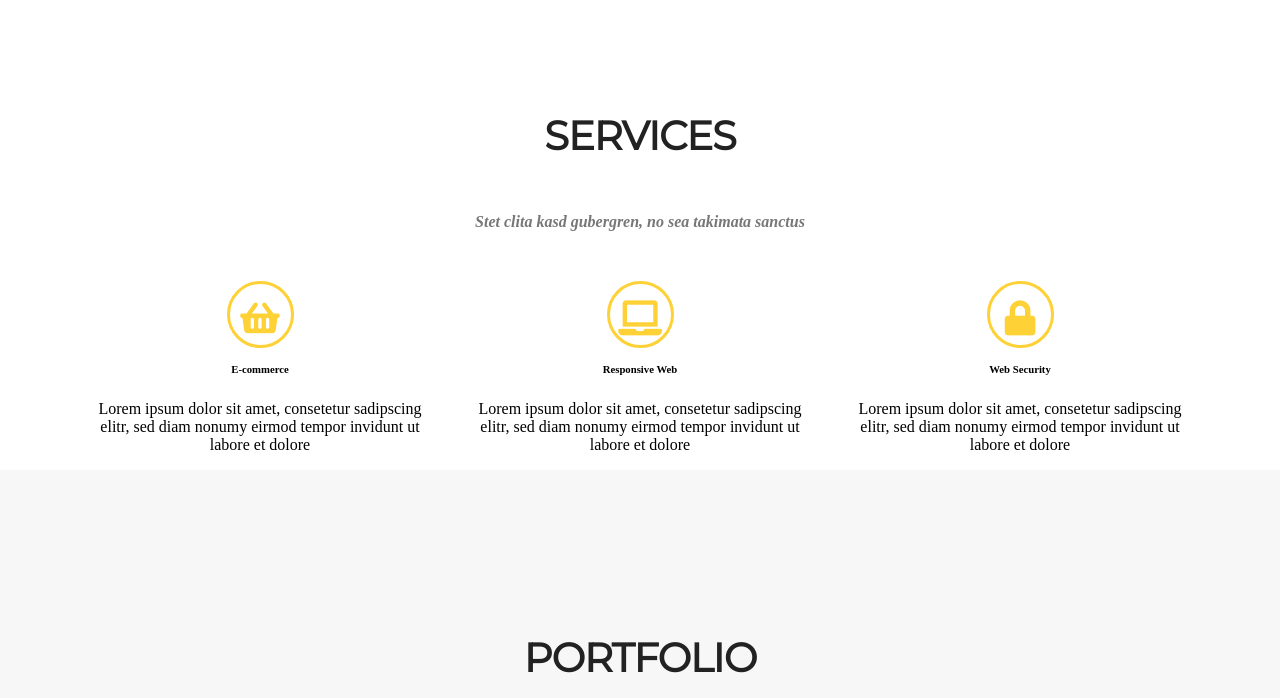
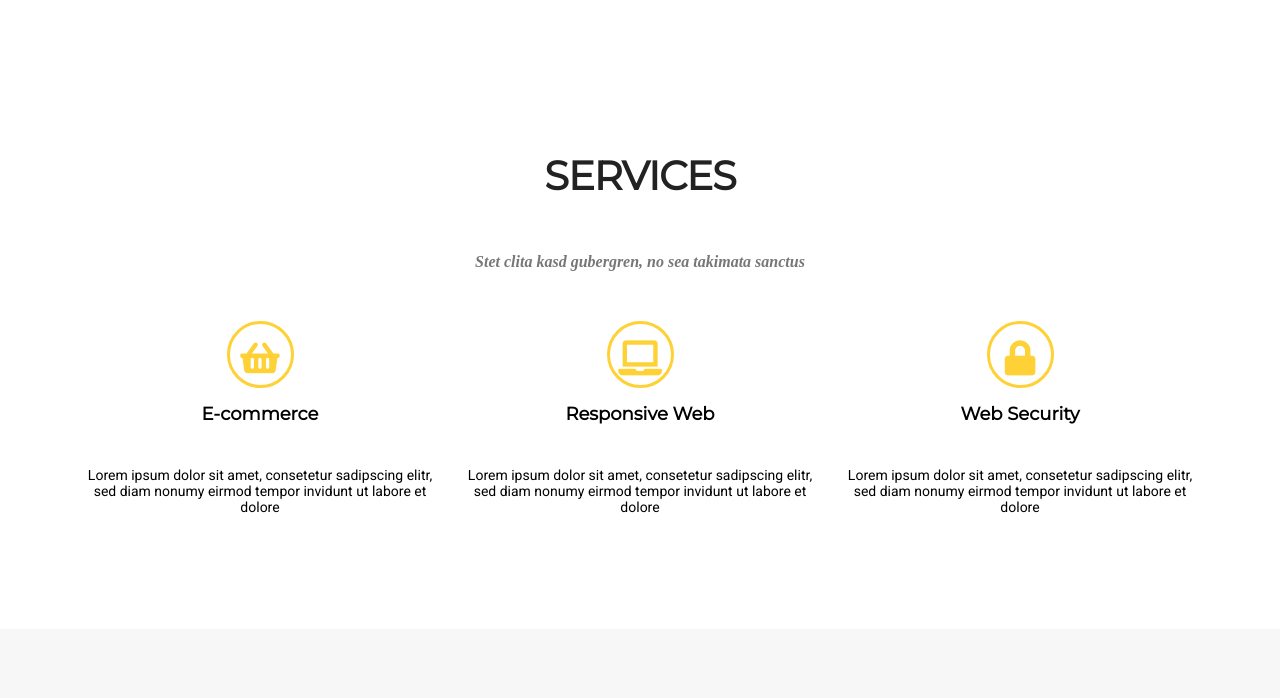
Before and after one commit to aiwanaszko/Modul-3, a website: page index.html in a window 1280 px wide. Shown: the part 802-1500 px from the top of the page. Drawn offline with Linux system fonts and the light colour scheme.

Commit message:
Fix paddings in section

```diff
--- a/index.html
+++ b/index.html
@@ -5,6 +5,7 @@
       <link rel="stylesheet" href="vendor/bootstrap-grid.css">
       <link href="https://fonts.googleapis.com/css?family=Lobster|Montserrat|Raleway" rel="stylesheet">
       <link rel="stylesheet" href="https://use.fontawesome.com/releases/v5.7.2/css/all.css" integrity="sha384-fnmOCqbTlWIlj8LyTjo7mOUStjsKC4pOpQbqyi7RrhN7udi9RwhKkMHpvLbHG9Sr" crossorigin="anonymous">
+      <link href="https://fonts.googleapis.com/css?family=Montserrat|Roboto" rel="stylesheet">
       <link rel="stylesheet" href="css/style.css">
   </head>
   <body>
--- a/sass/style.scss
+++ b/sass/style.scss
@@ -1,10 +1,6 @@
 body {
   margin: 0;
   text-align: center;
-}
-
-.container {
-  overflow: hidden;
 }
 
 .splash {
@@ -115,7 +111,6 @@ body {
   line-height: 75px;
   text-transform: uppercase;
   letter-spacing: -1px;
-  margin-top: 100px;
 }
 
 .section-subtitle {
@@ -126,10 +121,21 @@ body {
   margin: 0;
 }
 
+.services {
+  padding: 100px 0;
+}
+
 .bold-text {
   margin-top: 15px;
+  font-family: Montserrat;
+  font-size: 18px;
+  font-weight: 700;
 }
 
+.services p {
+  font-family: 'Roboto';
+  font-size: 14px;
+}
 
 .fas {
   color: #fed136;
@@ -154,11 +160,11 @@ body {
   background-color: #ffffff;
   width: 291px;
   margin-left: 30px;
-  padding: 20px 0 10px 0;
+  padding: 10px 0;
 }
 
 .tile {
-  margin-top: 20px;
+  margin-top: 50px;
 }
 
 
@@ -192,17 +198,3 @@ body {
   display: flex;
   align-items: center;
 }
-
-@media (max-width: 600px) {
-    .splash h2 {
-        font-size: 36px;
-    }
-
-    .splash h1 {
-        font-size: 48px;
-    }
-
-    .logo {
-      margin: 0 auto;
-    }
-}
```
Also changed, not shown: css/style.css, 1 other file.
